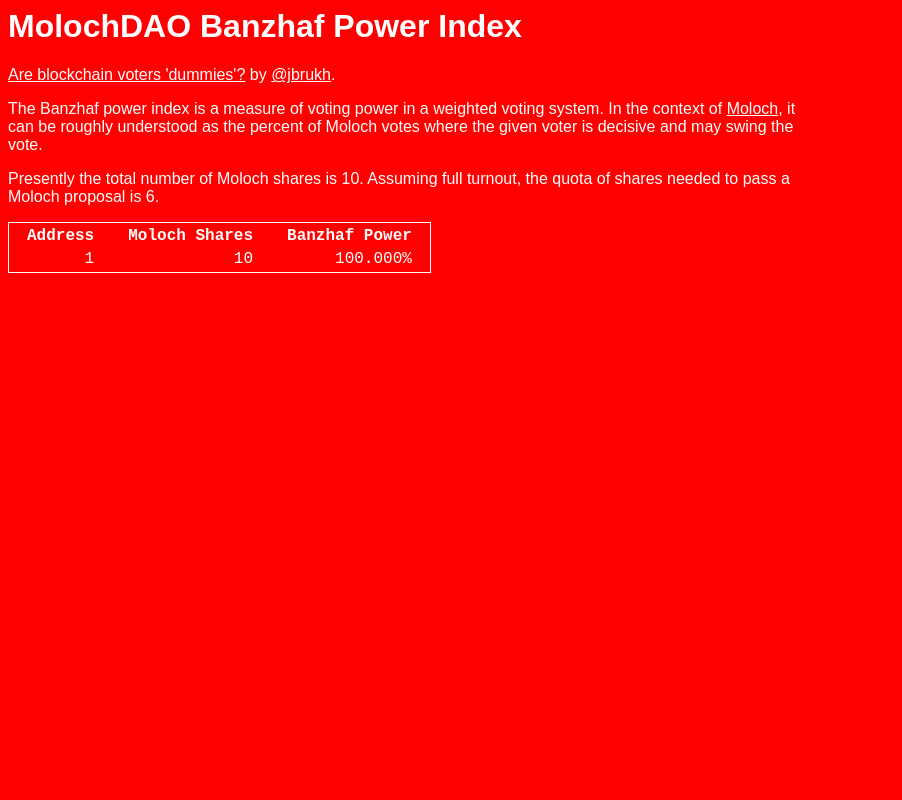
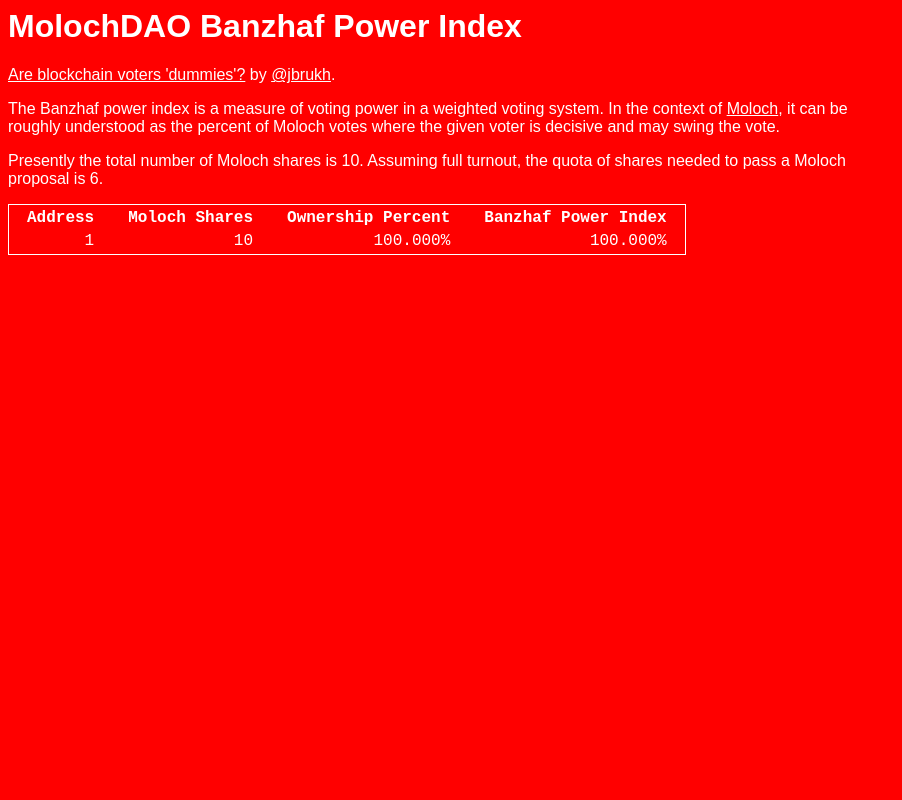
Before and after one commit to jbrukh/moloch-power, a Flask app: page / in a window 1280 px wide. Shown: the whole page, without its empty margins (0-902 px from the left). Run offline with Flask 2, Linux system fonts and the light colour scheme; a database or web service that is not in the repository returns one stand-in record (values such as "Sample title"); data that the repository does not hold is empty.

Commit message:
Ownership

```diff
--- a/Procfile.txt
+++ /dev/null
@@ -1 +0,0 @@
-web: gunicorn app:app
--- a/app.py
+++ b/app.py
@@ -57,6 +57,7 @@
     l = moloch()
     weights = [item[1] for item in l]
     banzhaf_index, total, quota = banzhaf(weights)
+    l = [(item[0], item[1], item[1]/float(total)) for item in l]
     result = zip(l, banzhaf_index)
     return render_template('index.html', total=total, quota=quota, result=result)
 
--- a/templates/index.html
+++ b/templates/index.html
@@ -6,7 +6,7 @@
             font-family: Arial, Helvetica, sans-serif;
             background-color: red;
             color: white;
-            max-width: 50em;
+            max-width: 55em;
         }
         table {
             font-family: 'Courier New', Courier, monospace;
@@ -33,12 +33,14 @@
             <tr>
                     <th><b>Address</b></th>
                     <th><b>Moloch Shares</b></th>
-                    <th><b>Banzhaf Power</b></th>
+                    <th><b>Ownership Percent</b></th>
+                    <th><b>Banzhaf Power Index</b></th>
             </tr>
             {% for row in result %}
             <tr>
                     <td>{{row[0][0]}}</td>
                     <td>{{row[0][1]}}</td>
+                    <td>{{row[0][2]|pct}}%</td>
                     <td>{{row[1]|pct}}%</td>
             </tr>
             {% endfor %}
```
